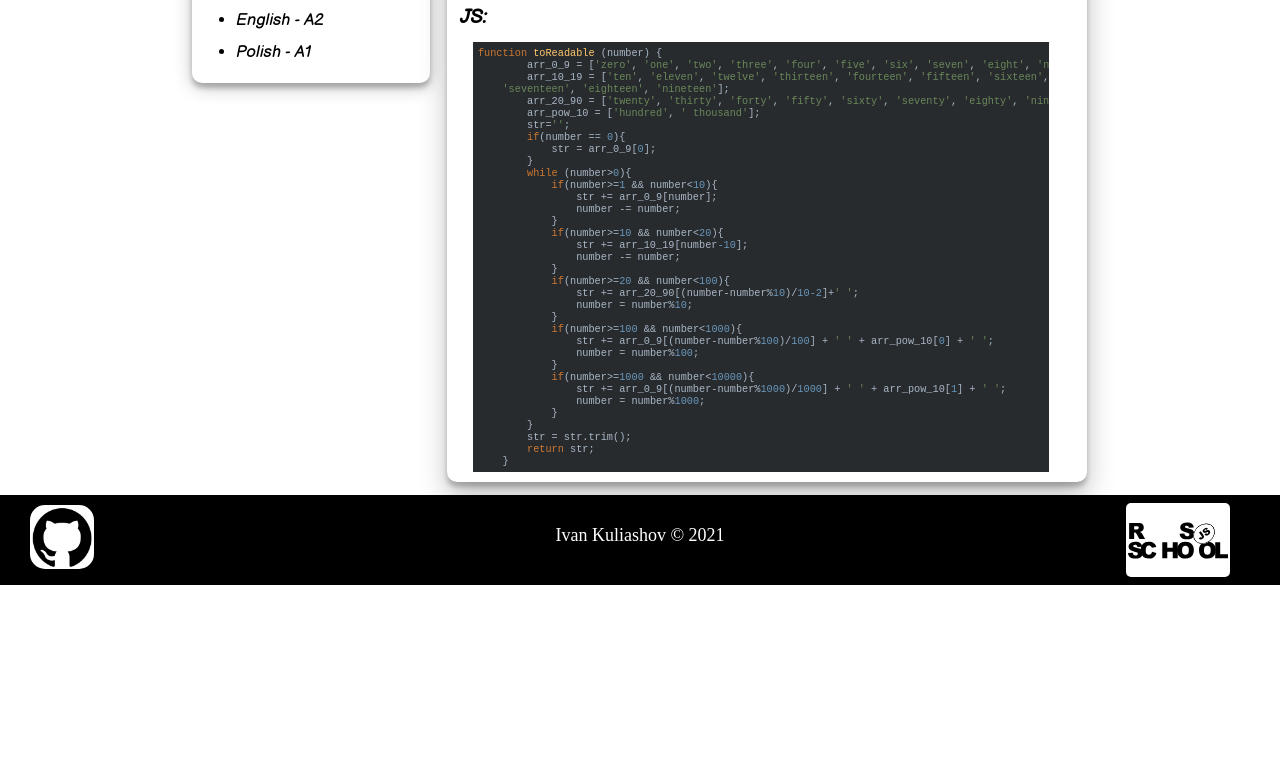
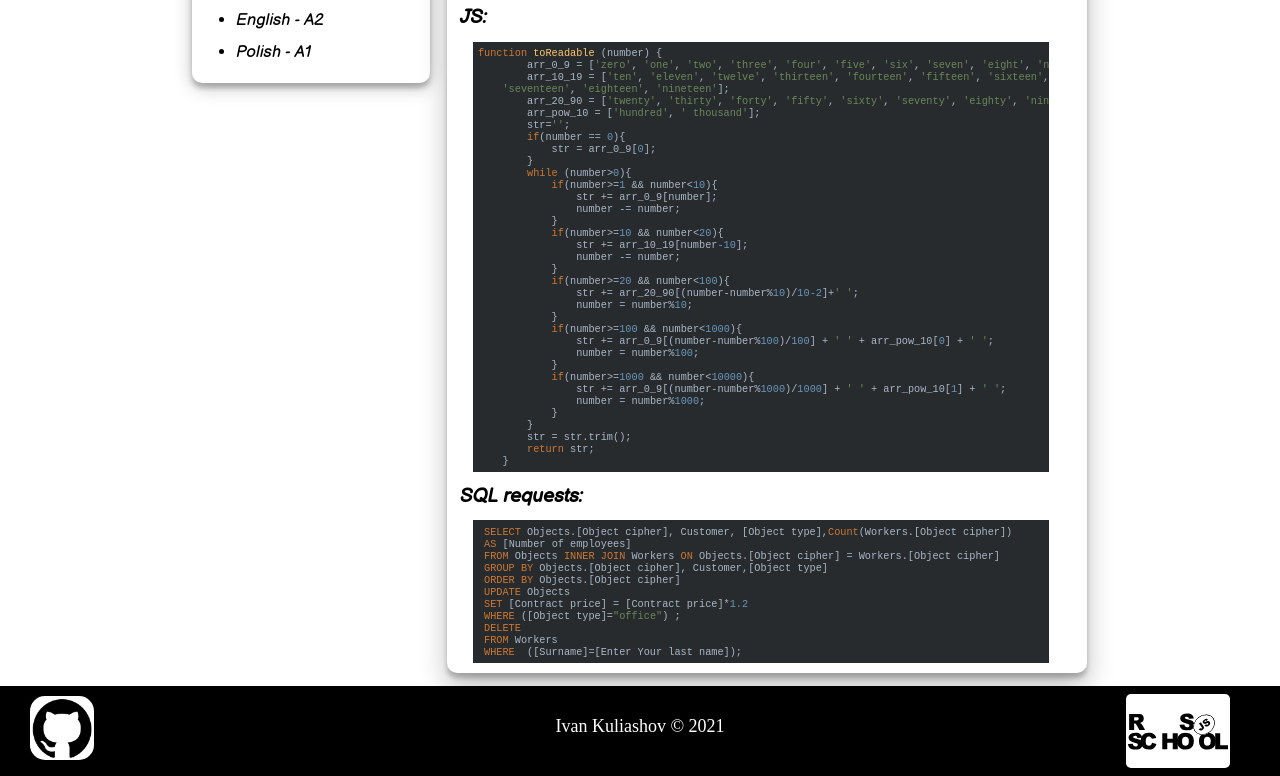
Before and after one commit to Krivetka/rsschool-cv, a plain HTML site: page index.html in a window 1280 px wide. Shown: the part 1078-1854 px from the top of the page. Before the commit the page ends 1663 px from the top, so only its background shows below. Drawn offline with Linux system fonts and the light colour scheme; a web font is replaced by a local one.

Commit message:
feat: add SQL requests

```diff
--- a/index.html
+++ b/index.html
@@ -140,7 +140,21 @@
         <span class="hljs-keyword" style="color: rgb(204, 120, 50);">return</span> str;
     }</pre>
          </figure>
-
+	 <p><b>SQL requests:</b></p>
+         <figure>
+<pre class="hljs" style="color: rgb(169, 183, 198); background: rgb(40, 43, 46); display: block; overflow-x: auto; padding: 0.5em;"><span class="hljs-keyword" style="color: rgb(204, 120, 50);"> SELECT</span> Objects.[Object cipher], Customer, [Object type],<span class="hljs-keyword" style="color: rgb(204, 120, 50);">Count</span>(Workers.[Object cipher])
+<span class="hljs-keyword" style="color: rgb(204, 120, 50);"> AS</span> [<span class="hljs-built_in">Number</span> of employees]
+<span class="hljs-keyword" style="color: rgb(204, 120, 50);"> FROM</span> Objects <span class="hljs-keyword" style="color: rgb(204, 120, 50);">INNER JOIN</span> Workers <span class="hljs-keyword" style="color: rgb(204, 120, 50);">ON</span> Objects.[Object cipher] = Workers.[Object cipher]
+<span class="hljs-keyword" style="color: rgb(204, 120, 50);"> GROUP BY</span> Objects.[Object cipher], Customer,[Object type]
+<span class="hljs-keyword" style="color: rgb(204, 120, 50);"> ORDER BY</span> Objects.[Object cipher]
+<span class="hljs-keyword" style="color: rgb(204, 120, 50);"> UPDATE</span> Objects
+<span class="hljs-keyword" style="color: rgb(204, 120, 50);"> SET</span> [Contract price] = [Contract price]*<span class="hljs-number" style="color: rgb(104, 151, 187);">1.2</span>
+<span class="hljs-keyword" style="color: rgb(204, 120, 50);"> WHERE</span> ([Object type]=<span class="hljs-string" style="color: rgb(106, 135, 89);">"office"</span>) ;
+<span class="hljs-keyword" style="color: rgb(204, 120, 50);"> DELETE</span>
+<span class="hljs-keyword" style="color: rgb(204, 120, 50);"> FROM</span> Workers
+<span class="hljs-keyword" style="color: rgb(204, 120, 50);"> WHERE</span>  ([Surname]=[Enter Your last name]);
+</pre>
+         </figure>
      </article>
 
     <footer>
```
